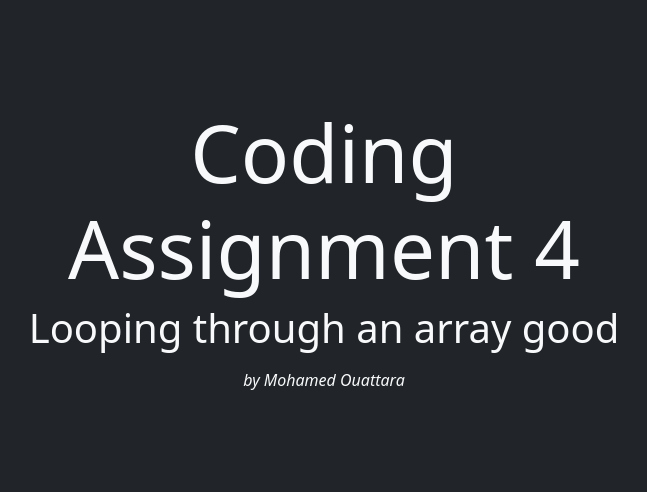
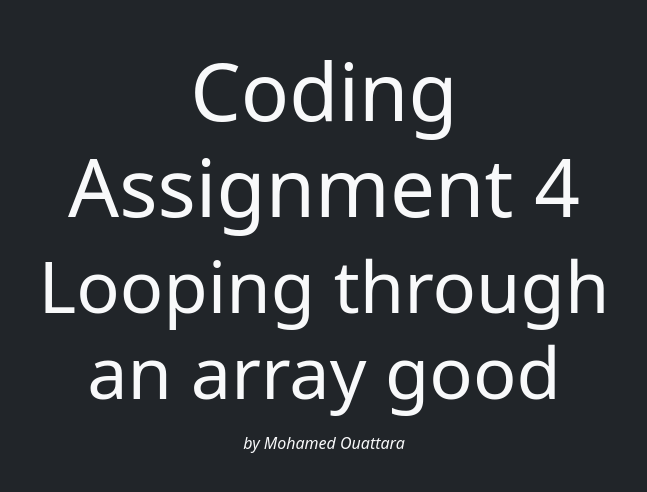
Before and after one commit to MohameddOuattara/myspace, a plain HTML site: page index.html in a window 1280 px wide. Shown: the part 144-636 px from the top of the page, without its empty margins (316-963 px from the left). Drawn offline with nearby package versions, Linux system fonts and the light colour scheme.

Commit message:
Update index.html

```diff
--- a/index.html
+++ b/index.html
@@ -16,7 +16,7 @@
 <body class="bg-dark">
 	<div class="position-absolute top-50 start-50 translate-middle text-light">
 		<h1 class="text-center display-1">Coding Assignment 4</h1>
-    	<p class="text-center display-6">Looping through an array good</p>
+    	<p class="text-center display-2">Looping through an array good</p>
 	<p class="text-center fst-italic">by Mohamed Ouattara</p>
 	</div>
 </body>
```
